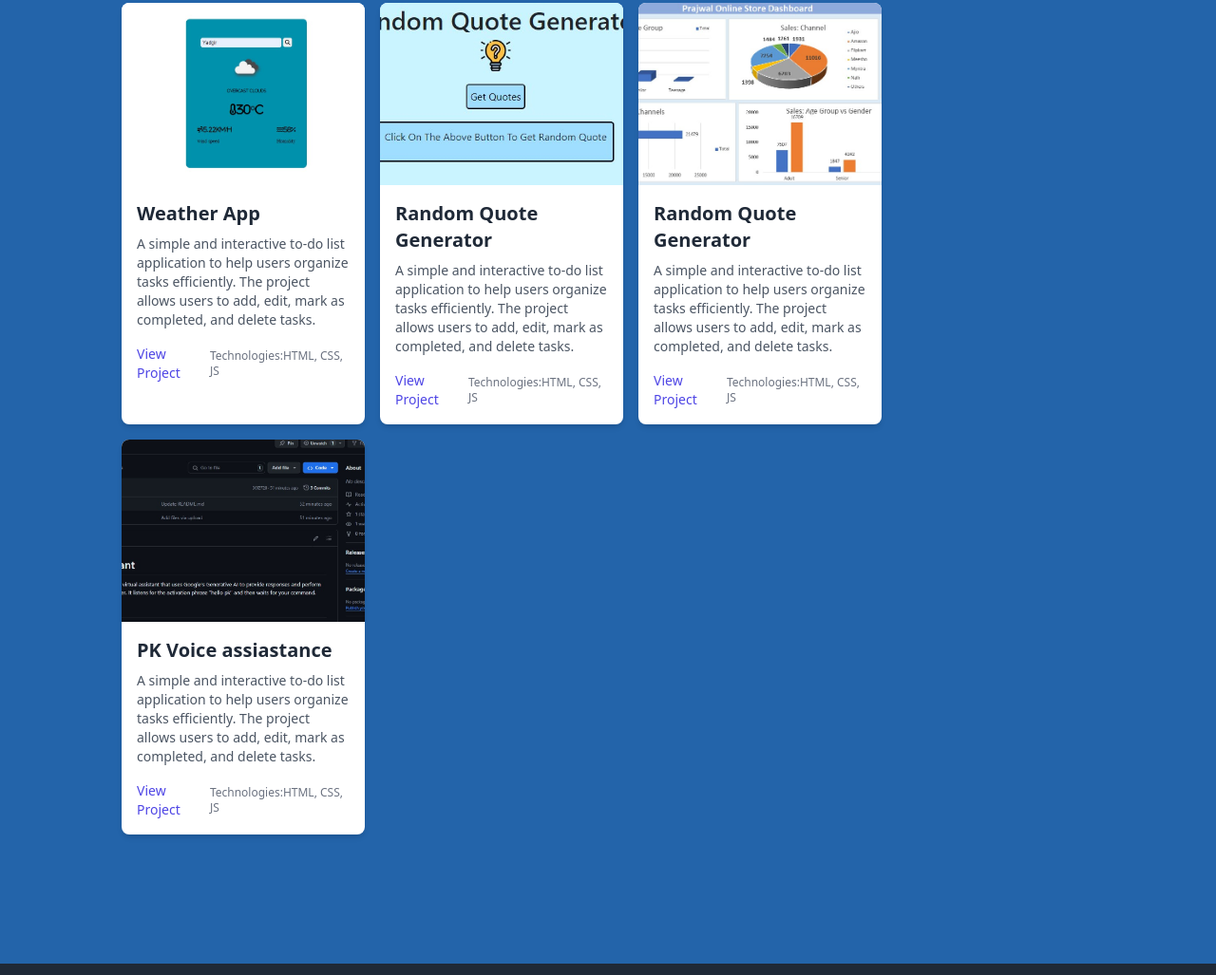
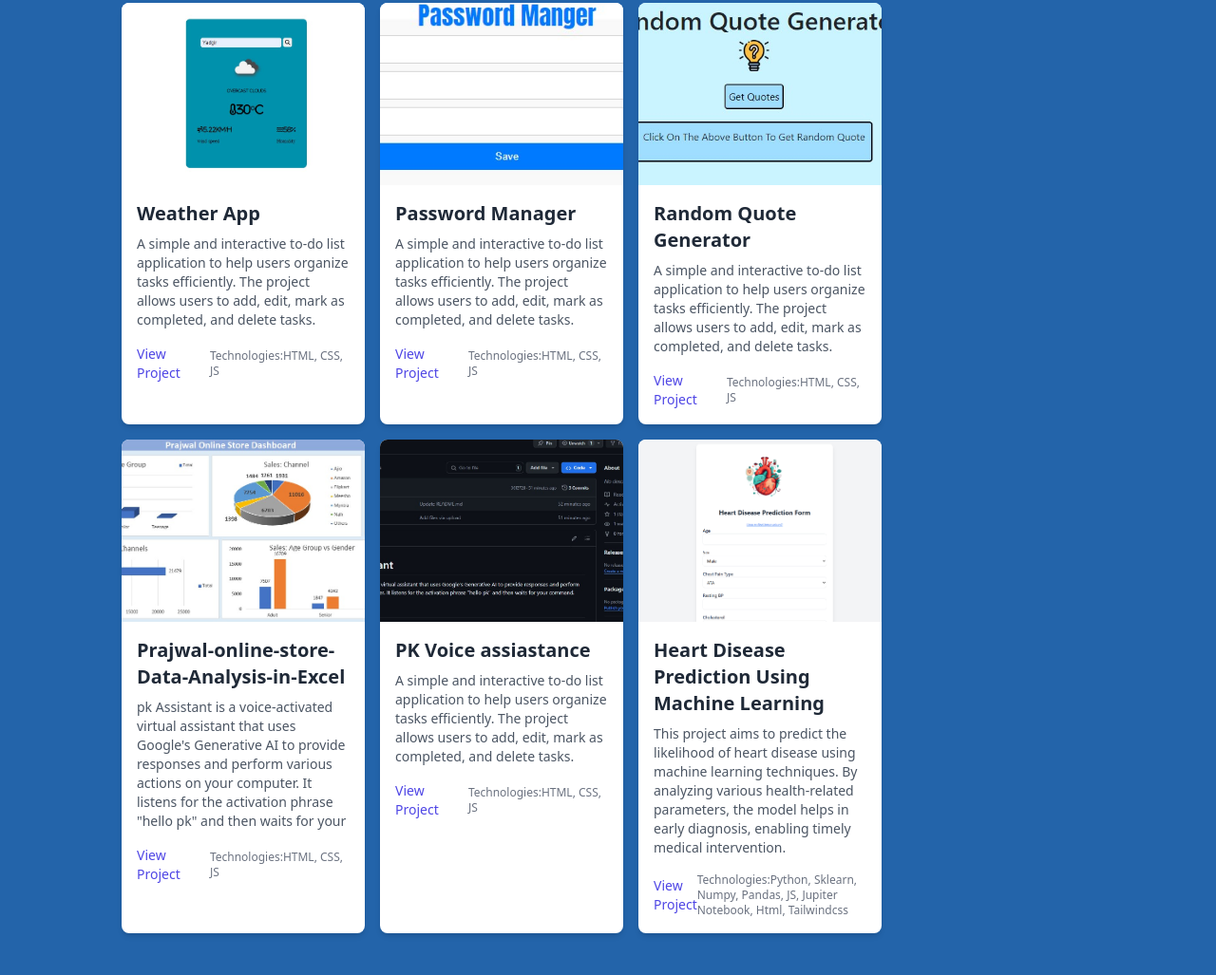
Before and after one commit to prajjukorban/my-potrfolio, a plain HTML site: page projects.html in a window 1280 px wide. Shown: the part 665-1692 px from the top of the page at 95% size. Drawn offline with nearby package versions, Linux system fonts and the light colour scheme.

Commit message:
Update Portfolio

```diff
--- a/projects.html
+++ b/projects.html
@@ -140,6 +140,29 @@
             </p>
             <div class="mt-4 flex justify-between items-center">
               <a
+                href="https://weatherapp-pk2006.netlify.app/"
+                class="text-indigo-600 hover:text-indigo-800 text-sm font-medium">
+                View Project
+              </a>
+              <span class="text-gray-500 text-xs">Technologies:HTML, CSS, JS</span>
+            </div>
+          </div>
+        </div>
+        <!-- More card components -->
+
+        <!-- Card Component -->
+        <div class="bg-white rounded-lg shadow-md overflow-hidden w-64">
+          <img
+            src="images/psman.jpg"
+            alt="Project Thumbnail"
+            class="w-full h-48 object-cover">
+          <div class="p-4">
+            <h2 class="text-xl font-semibold text-gray-800">Password Manager</h2>
+            <p class="mt-2 text-sm text-gray-600">
+              A simple and interactive to-do list application to help users organize tasks efficiently. The project allows users to add, edit, mark as completed, and delete tasks.
+            </p>
+            <div class="mt-4 flex justify-between items-center">
+              <a
                 href="https://passwormanagerpk.netlify.app/"
                 class="text-indigo-600 hover:text-indigo-800 text-sm font-medium">
                 View Project
@@ -180,9 +203,9 @@
             alt="Project Thumbnail"
             class="w-full h-48 object-cover">
           <div class="p-4">
-            <h2 class="text-xl font-semibold text-gray-800">Random Quote Generator</h2>
+            <h2 class="text-xl font-semibold text-gray-800">Prajwal-online-store-Data-Analysis-in-Excel</h2>
             <p class="mt-2 text-sm text-gray-600">
-              A simple and interactive to-do list application to help users organize tasks efficiently. The project allows users to add, edit, mark as completed, and delete tasks.
+              pk Assistant is a voice-activated virtual assistant that uses Google's Generative AI to provide responses and perform various actions on your computer. It listens for the activation phrase "hello pk" and then waits for your
             </p>
             <div class="mt-4 flex justify-between items-center">
               <a
@@ -218,6 +241,32 @@
           </div>
         </div>
         <!-- More card components -->
+
+
+        <!-- Card Component -->
+        <div class="bg-white rounded-lg shadow-md overflow-hidden w-64">
+          <img
+            src="images/hdpf.png"
+            alt="Project Thumbnail"
+            class="w-full h-48 object-cover">
+          <div class="p-4">
+            <h2 class="text-xl font-semibold text-gray-800">Heart Disease Prediction Using Machine Learning</h2>
+            <p class="mt-2 text-sm text-gray-600">
+              This project aims to predict the likelihood of heart disease using machine learning techniques. By analyzing various health-related parameters, the model helps in early diagnosis, enabling timely medical intervention.
+            </p>
+            <div class="mt-4 flex justify-between items-center">
+              <a
+                href="https://github.com/prajjukorban/Heart-Disease-Prediction-Using-Machine-Learning"
+                class="text-indigo-600 hover:text-indigo-800 text-sm font-medium">
+                View Project
+              </a>
+              <span class="text-gray-500 text-xs">Technologies:Python, Sklearn, Numpy, Pandas, JS, Jupiter Notebook, Html, Tailwindcss</span>
+            </div>
+          </div>
+        </div>
+        <!-- More card components -->
+
+
       </div>
   </section>
 
```
Also changed, not shown: images/hdpf.png (added).
